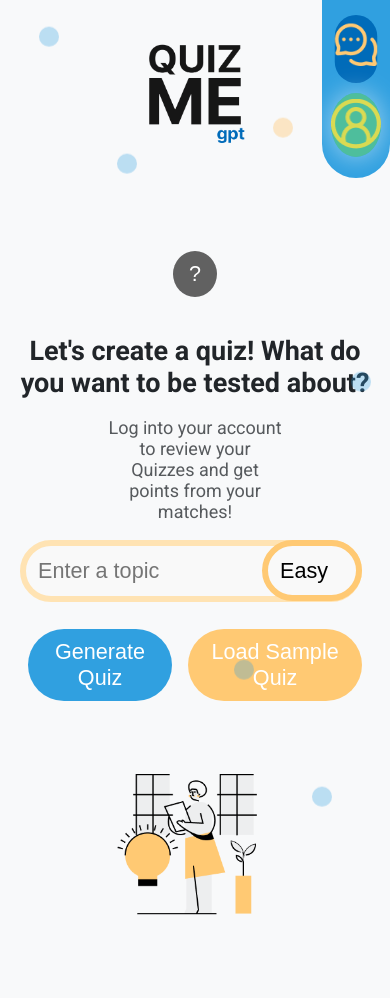
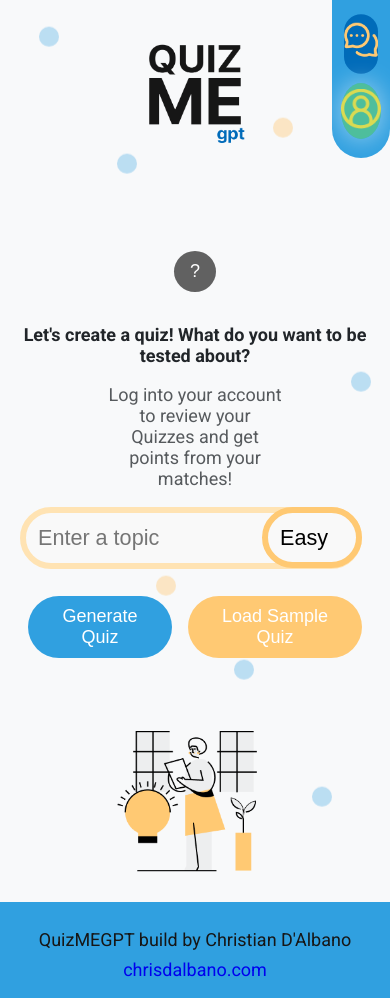
Before and after one commit to Chrisdalbano/quizmegpt, a Vue app: page / in a window 390 px wide. Before the commit the page ends 945 px from the top, so only its background shows below. Built offline with nearby package versions, Linux system fonts and the light colour scheme; no server answers.

Commit message:
added more responsive and bug fixing, added footer

```diff
--- a/src/App.vue
+++ b/src/App.vue
@@ -4,6 +4,10 @@
     <transition name="page-fade" mode="out-in">
       <router-view @loggedInUserChanged="updateLoggedInState" :loggedInUser="loggedInUser"></router-view>
     </transition>
+    <footer>
+    <p class="footer-title">QuizMEGPT build by Christian D'Albano</p>
+    <a class="footer-link" href="https://chrisdalbano.com" target="_blank">chrisdalbano.com</a>
+  </footer>
   </div>
 </template>
 
@@ -44,5 +48,25 @@ export default {
   opacity: 0;
 }
 
+.footer-title {
+  display: flex;
+  justify-content: center;
+  margin-bottom: 0.5rem;
+}
 
+.footer-link {
+  text-decoration: none;
+  display: flex;
+  justify-content: center;
+
+}
+
+footer {
+  font-size: 1rem;
+  font-family: "Roboto", sans-serif;
+  padding-top: 0.5rem;
+  padding-bottom: 1rem;
+  background-color: #30a0e0;
+  color:#161616;
+}
 </style>
--- a/src/components/NavBar.vue
+++ b/src/components/NavBar.vue
@@ -96,8 +96,8 @@ nav {
     padding: 1rem;
   }
   .nav-icon {
-    width: 50px;
-    height: 50px;
+    width: 40px;
+    height: 40px;
   }
 }
 </style>
--- a/src/views/HomeView.vue
+++ b/src/views/HomeView.vue
@@ -161,6 +161,7 @@
       :xp-earned="xpEarned"
     />
   </div>
+
 </template>
 
 <script>
@@ -712,12 +713,12 @@ button:disabled {
   }
 
   button {
-    font-size: 1.2rem;
+    font-size: 1rem;
     padding: 10px 16px;
   }
 
   .p-message {
-    font-size: 1.5rem;
+    font-size: 1rem;
   }
 
   .input-topic {
@@ -735,6 +736,10 @@ button:disabled {
   input[type="text"] {
     padding-right: 100px;
     font-size: 1.2rem;
+  }
+
+  .modal-content {
+    font-size: 0.8rem;
   }
 }
 
@@ -781,9 +786,10 @@ button:disabled {
   cursor: pointer;
 }
 
-.note{
-  opacity:60%;
+.note {
+  opacity: 60%;
   color: rgb(85, 0, 0);
 }
 
+
 </style>
--- a/src/views/MyAccount.vue
+++ b/src/views/MyAccount.vue
@@ -278,6 +278,27 @@ button {
 .top-wrap {
   display: inline-flex;
 }
+.top-wrap {
+    display: flex;
+    justify-content: space-between; /* This will keep the items at the opposite ends of the container */
+    align-items: center;
+  }
+
+  .user-display, .logout-bt {
+    /* The flex property is a shorthand property for flex-grow, flex-shrink, and flex-basis */
+    flex: 1 0 auto;
+  }
+
+  /* Media query */
+  @media screen and (max-width: 600px) {
+    .top-wrap {
+      flex-direction: column;
+    }
+
+    .user-display, .logout-bt {
+      flex: none;
+    }
+  }
 
 .user-display {
   color: rgb(43, 43, 43);
@@ -329,7 +350,7 @@ button {
 @media only screen and (max-width: 600px) {
   .logout-bt {
     min-width: 60px;
-    font-size: 0.8rem;
+    font-size: 1rem;
     padding: 0.4rem 0.8rem;
   }
 }
```
Also changed, not shown: 1 other file (tests, documents, lock files or other folders).
